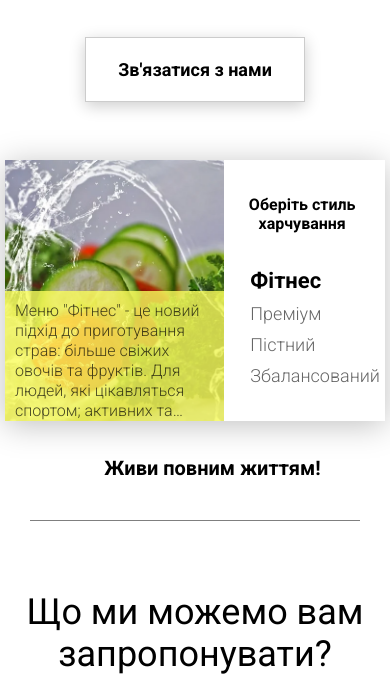
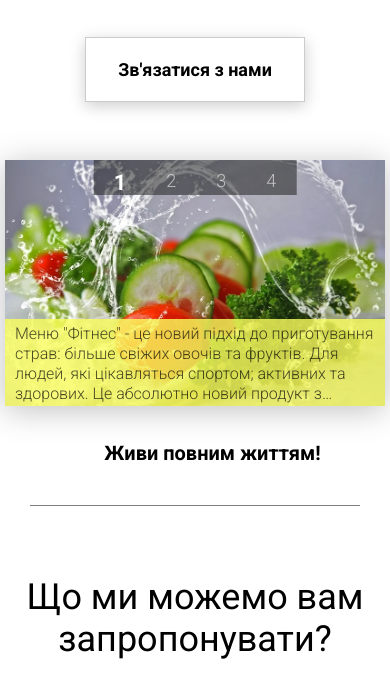
Before and after one commit to mux-mux/food, a website: page index.html in a window 390 px wide. Shown: the part 134-821 px from the top of the page. Drawn offline with Linux system fonts and the light colour scheme; no server answers.

Commit message:
fix responsivenes of tabs switcher on hero section

```diff
--- a/index.html
+++ b/index.html
@@ -80,14 +80,24 @@
               вас.
             </div>
           </div>
-          <div class="tabheader">
+          <div class="tabheader tabheader-desktop">
             <h3>Оберіть стиль харчування</h3>
-            <div class="tabheader__items">
-              <div class="tabheader__item tabheader__item_active">Фiтнес</div>
-              <div class="tabheader__item">Премiум</div>
-              <div class="tabheader__item">Пiстний</div>
-              <div class="tabheader__item">Збалансований</div>
-            </div>
+            <ol class="tabheader__items">
+              <li class="tabheader__item tabheader__item_active">Фiтнес</li>
+              <li class="tabheader__item">Премiум</li>
+              <li class="tabheader__item">Пiстний</li>
+              <li class="tabheader__item">Збалансований</li>
+            </ol>
+          </div>
+          <div class="tabheader tabheader-mobile">
+            <ol class="tabheader__items-mobile">
+              <li class="tabheader__item-mobile tabheader__item-mobile_active">
+                1
+              </li>
+              <li class="tabheader__item-mobile">2</li>
+              <li class="tabheader__item-mobile">3</li>
+              <li class="tabheader__item-mobile">4</li>
+            </ol>
           </div>
         </div>
         <div class="preview__life">Живи повним життям!</div>
--- a/js/modules/tabs.js
+++ b/js/modules/tabs.js
@@ -1,6 +1,6 @@
 function tabs(tabsSelector, tabsContent, tabsParent, activeClass) {
   const tabs = document.querySelectorAll(tabsSelector),
-    tabsContainer = document.querySelector(tabsParent),
+    tabsContainer = document.querySelectorAll(tabsParent),
     tabContent = document.querySelectorAll(tabsContent);
 
   function hideTabContent() {
@@ -24,7 +24,8 @@ function tabs(tabsSelector, tabsContent, tabsParent, activeClass) {
   hideTabContent();
   showTabContent();
 
-  tabsContainer.addEventListener('click', (e) => {
+  tabsContainer.forEach((container) => {
+    container.addEventListener('click', (e) => {
       const target = e.target;
       if (target && target.classList.contains(tabsSelector.slice(1))) {
         tabs.forEach((tab, i) => {
@@ -35,6 +36,7 @@ function tabs(tabsSelector, tabsContent, tabsParent, activeClass) {
         });
       }
     });
+  });
 }
 
 export default tabs;
--- a/js/script.js
+++ b/js/script.js
@@ -16,6 +16,12 @@ window.addEventListener('DOMContentLoaded', () => {
     '.tabheader__items',
     'tabheader__item_active'
   );
+  tabs(
+    '.tabheader__item-mobile',
+    '.tabcontent',
+    '.tabheader__items-mobile',
+    'tabheader__item-mobile_active'
+  );
   modal('[data-modal]', '.modal');
   timer('.timer', '2025-06-09');
   cards();
--- a/scss/blocks/preview/_preview.scss
+++ b/scss/blocks/preview/_preview.scss
@@ -24,6 +24,7 @@
   z-index: -1;
 }
 .tabcontainer {
+  position: relative;
   display: flex;
   max-width: 1130px;
   margin: 0 auto;
@@ -44,26 +45,36 @@
     width: 100%;
     max-height: 50%;
     background: rgba(251, 254, 93, 0.8);
-    padding: 10px;
+    padding: 5px 10px 2px;
     font-size: 16px;
     font-weight: 300;
     line-height: 20px;
     overflow: hidden;
     text-overflow: ellipsis;
     display: -webkit-box;
-    -webkit-line-clamp: 6;
-    line-clamp: 6;
+    -webkit-line-clamp: 4;
+    line-clamp: 4;
     -webkit-box-orient: vertical;
     color: rgba(0, 0, 0, 0.7);
   }
 }
 .tabheader {
-  width: 280px;
-  padding: 35px 30px;
-  background-color: #fff;
+  &-desktop {
+    width: 280px;
+    padding: 35px 30px;
+    background-color: #fff;
 
-  @media screen and (max-width: 576px) {
-    padding: 35px 5px 35px 0;
+    @media screen and (max-width: 576px) {
+      display: none;
+    }
+  }
+
+  &-mobile {
+    display: none;
+
+    @media screen and (max-width: 576px) {
+      display: revert;
+    }
   }
 
   h3 {
@@ -77,13 +88,20 @@
   &__items {
     margin-top: 35px;
     padding-left: 26px;
-    border-left: 1px solid black;
 
-    @media screen and (max-width: 576px) {
-      border-left: none;
+    &-mobile {
+      position: absolute;
+      top: 0;
+      left: 50%;
+      transform: translateX(-50%);
+      display: flex;
+      list-style: none;
+      background: rgba(235, 235, 235, 0.5);
+      filter: invert(1);
     }
   }
-  &__item {
+  &__item,
+  &__item-mobile {
     font-weight: bold;
     font-size: 18px;
     font-weight: 300;
@@ -91,7 +109,13 @@
     color: rgba(0, 0, 0, 0.6);
     cursor: pointer;
     transition: 0.3s all;
-    &_active {
+
+    &-mobile {
+      padding: 0 20px;
+    }
+
+    &_active,
+    &-mobile_active {
       color: #000;
       font-size: 22px;
       font-weight: 700;
```
Also changed, not shown: css/style.css, js/bundle.js, 1 other file. Lines whose indentation alone changed are shown as unchanged.
